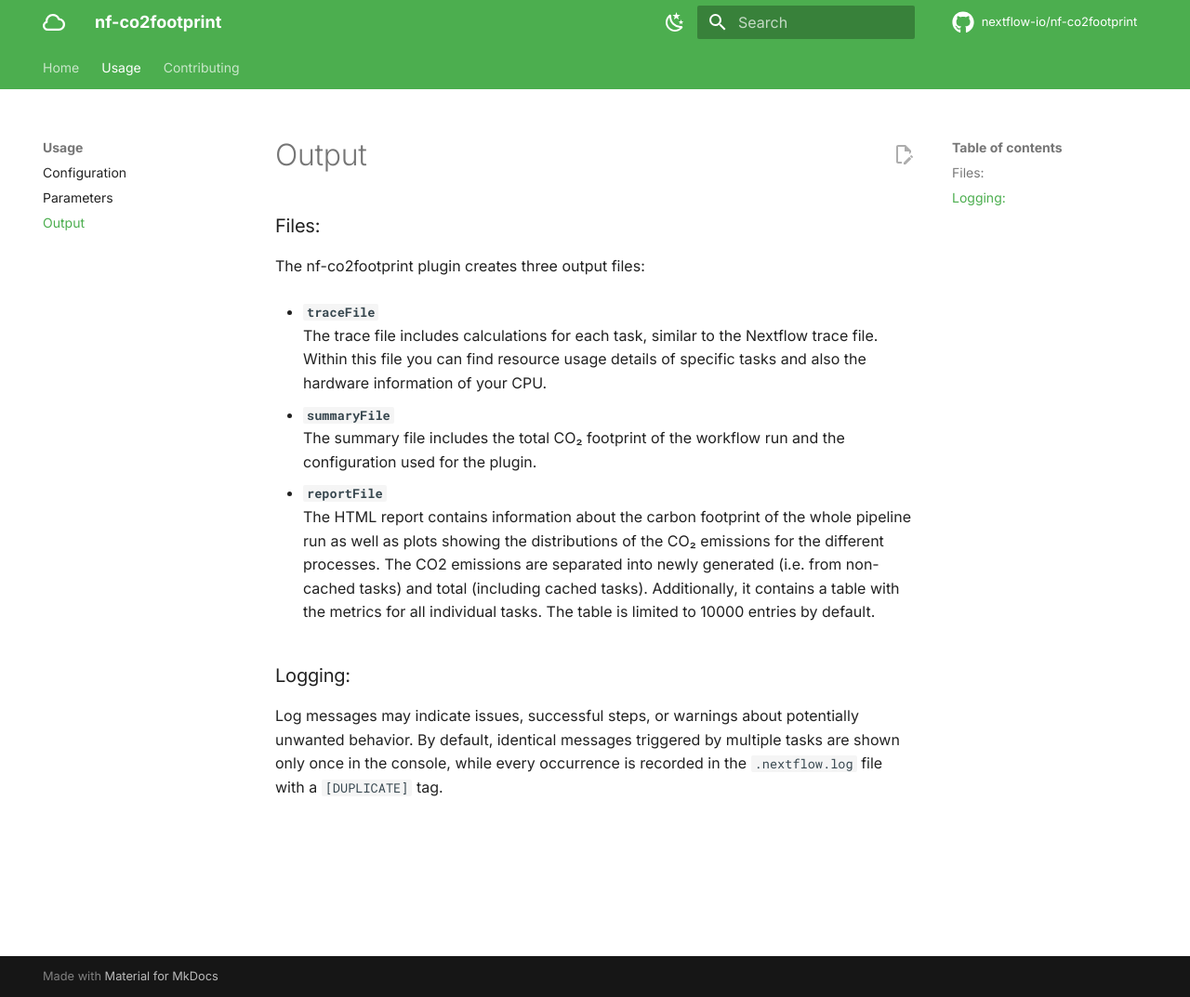
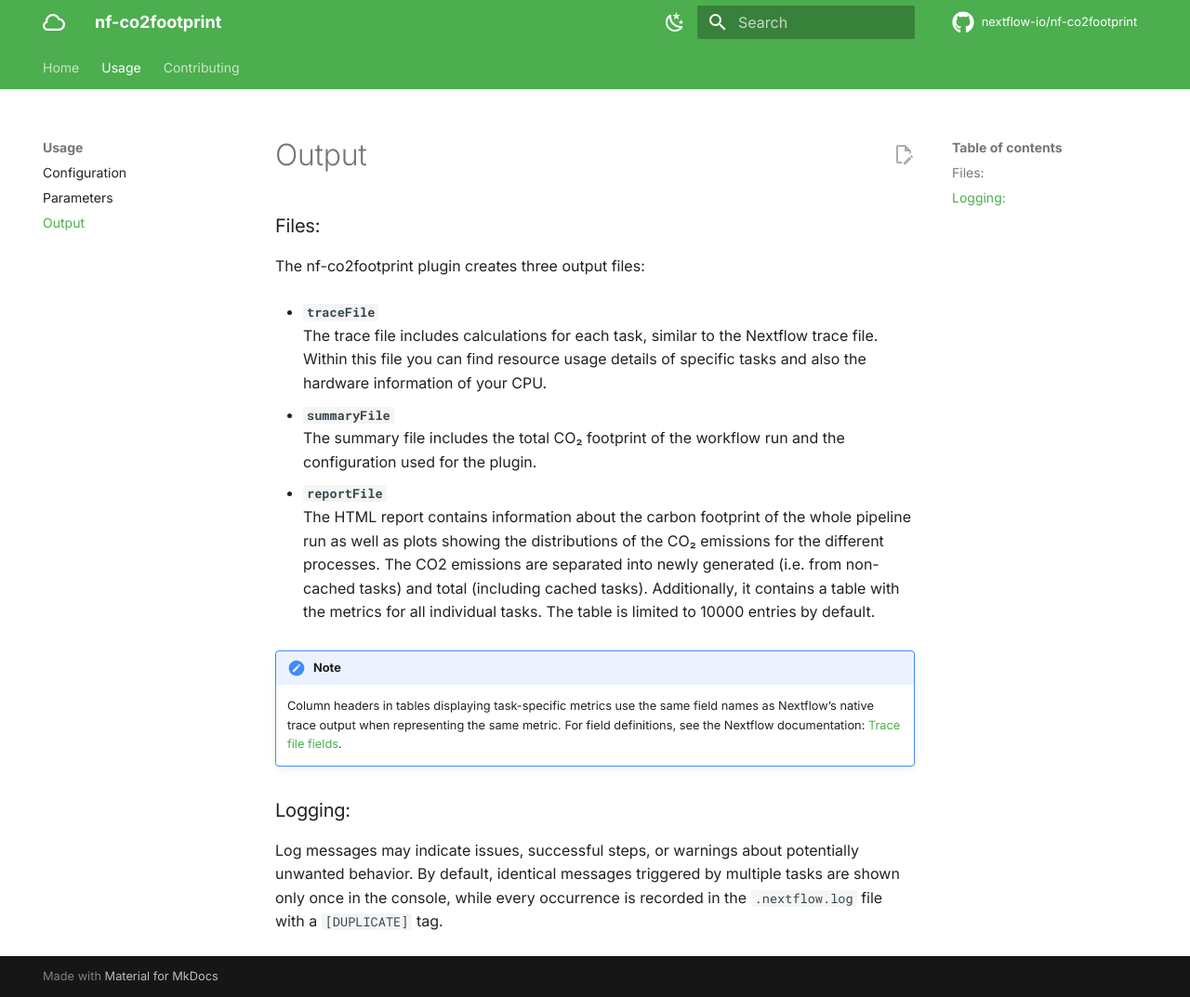
Before and after one commit to nextflow-io/nf-co2footprint, an MkDocs documentation site: the page built from docs/usage/output.md, in a window 1280 px wide and 1073 px high. Shown: the whole window at 93% size. Built offline with MkDocs 1.6.1 and Material for MkDocs 9.7.7, drawn with Linux system fonts in a browser that asks for light colours; comment, search, counter and statistics services are not loaded.

Commit message:
Add note to docs; add more tests cases to converter
Signed-off-by: nadnein <nadjav.18@gmail.com>

```diff
--- a/docs/usage/output.md
+++ b/docs/usage/output.md
@@ -16,5 +16,9 @@ The nf-co2footprint plugin creates three output files:
 - **`reportFile`**
   The HTML report contains information about the carbon footprint of the whole pipeline run as well as plots showing the distributions of the CO₂ emissions for the different processes. The CO2 emissions are separated into newly generated (i.e. from non-cached tasks) and total (including cached tasks). Additionally, it contains a table with the metrics for all individual tasks. The table is limited to 10000 entries by default.
 
+!!! note
+
+    Column headers in tables displaying task-specific metrics use the same field names as Nextflow’s native trace output when representing the same metric. For field definitions, see the Nextflow documentation: [Trace file fields](https://www.nextflow.io/docs/latest/tracing.html#trace-file).
+
 ### Logging:
 Log messages may indicate issues, successful steps, or warnings about potentially unwanted behavior. By default, identical messages triggered by multiple tasks are shown only once in the console, while every occurrence is recorded in the `.nextflow.log` file with a `[DUPLICATE]` tag.
```
Also changed, not shown: 1 other file.
